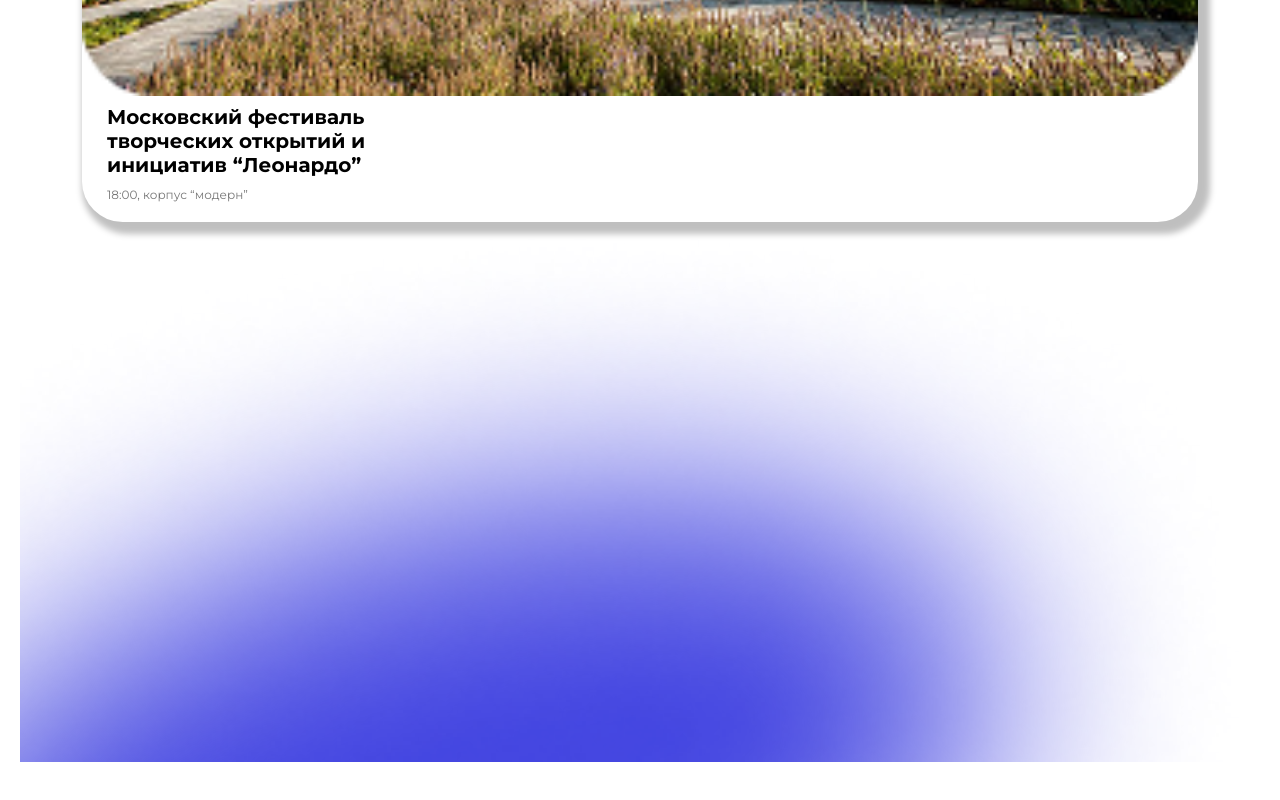
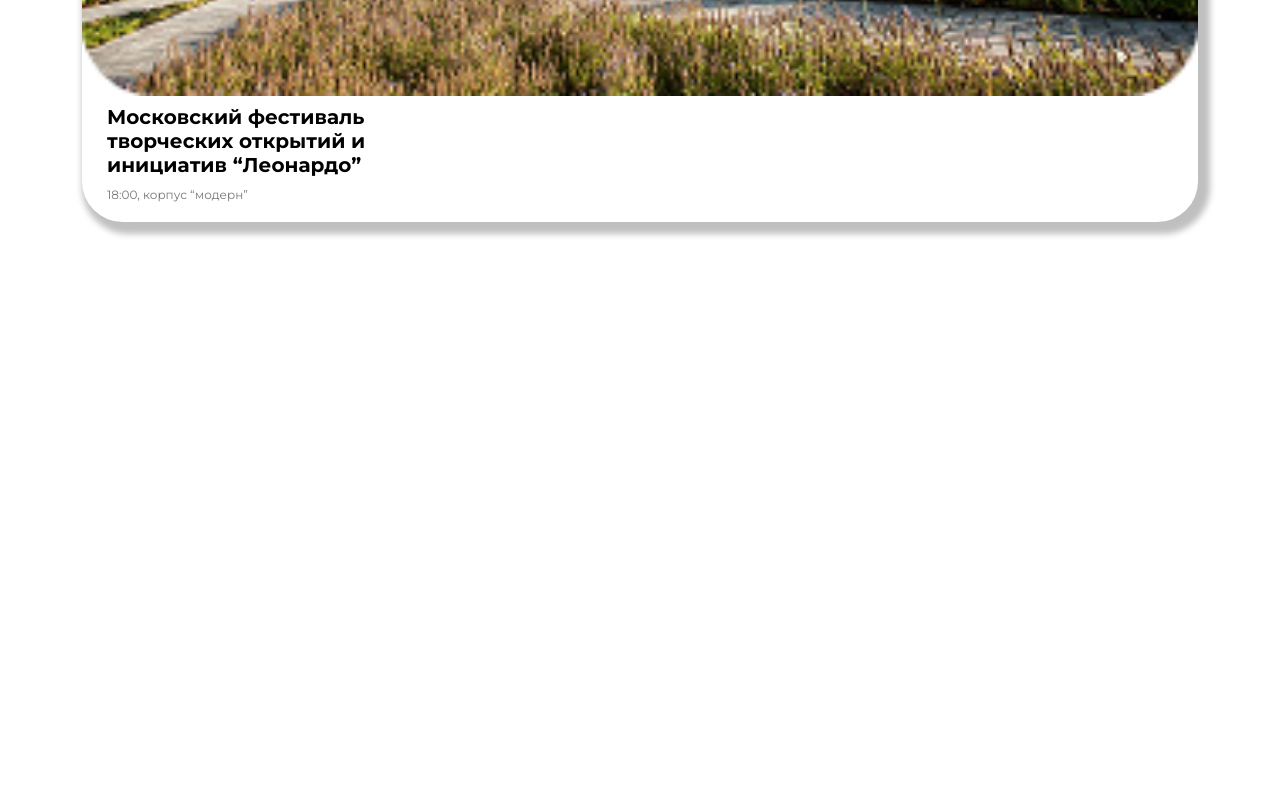
Before and after one commit to Sakyra-team/sakyra-team.github.io, a plain HTML site: page index.html in a window 1280 px wide. Shown: the part 1791-2591 px from the top of the page. After the commit the page ends 2113 px from the top, so only its background shows below. Drawn offline with Linux system fonts and the light colour scheme.

Commit message:
Update index.html

```diff
--- a/index.html
+++ b/index.html
@@ -45,7 +45,6 @@
                 </p>
             </div>
         </div>
-        <img class="blue_elips2" src="photo/blue_elips2.png" alt="">
         <p class="footer">
             Сайт разработан <br>
             учащимися Школы №1409❤️
```
